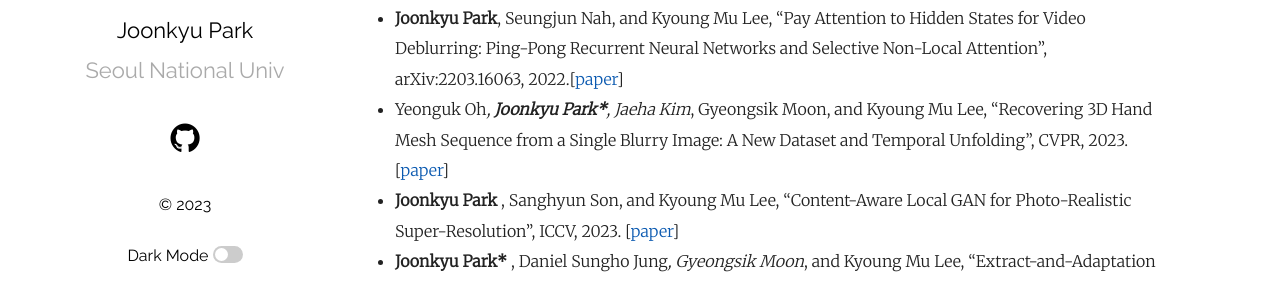
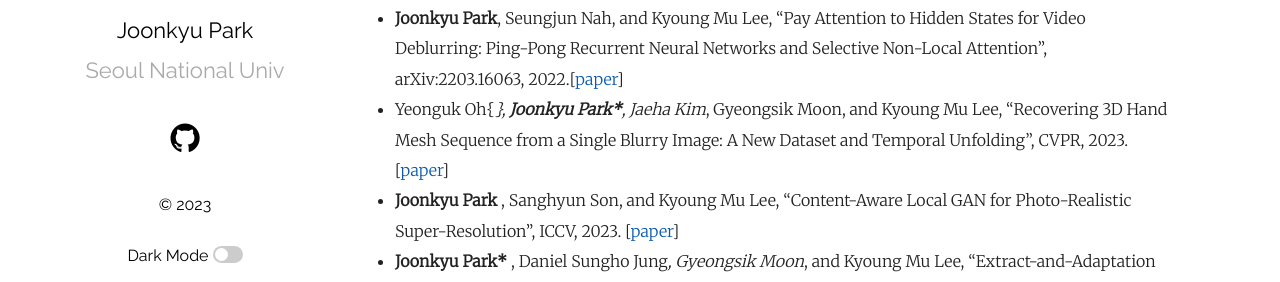
Before and after one commit to jkpark0825/jkpark0825_2.github.io, a Jekyll site: the page built from _posts/2021-10-18-welcome-to-jekyll.markdown, in a window 1280 px wide. Shown: the part 314-596 px from the top of the page. Built offline with Jekyll 4.4.1, drawn with Linux system fonts in a browser that asks for light colours.

```diff
--- a/_posts/2021-10-18-welcome-to-jekyll.markdown
+++ b/_posts/2021-10-18-welcome-to-jekyll.markdown
@@ -7,7 +7,7 @@ date:   2021-02-18 14:59:54 +0900
 - Hongsuk Choi, Gyeongsik Moon, <strong>Joonkyu Park</strong>, and Kyoung Mu Lee, "Learning to Estimate Robust 3D Human Mesh from In-the-Wild Crowded Scenes," CVPR, 2022.[[paper](https://arxiv.org/pdf/2104.07300.pdf)]
 - <strong>Joonkyu Park</strong>, Yeonguk Oh, Gyeongsik Moon, Hongsuk Choi, and Kyoung Mu Lee, “HandOccNet: Occlusion-Robust 3D Hand Mesh Estimation Network,” CVPR, 2022.[[paper](https://arxiv.org/abs/2203.14564)]
 - <strong>Joonkyu Park</strong>, Seungjun Nah, and Kyoung Mu Lee, "Pay Attention to Hidden States for Video Deblurring: Ping-Pong Recurrent Neural Networks and Selective Non-Local Attention", arXiv:2203.16063, 2022.[[paper](https://arxiv.org/abs/2203.16063)]
-- Yeonguk Oh*, <strong>Joonkyu Park*</strong>, Jaeha Kim*, Gyeongsik Moon, and Kyoung Mu Lee, "Recovering 3D Hand Mesh Sequence from a Single Blurry Image:
+- Yeonguk Oh{*}, <strong>Joonkyu Park*</strong>, Jaeha Kim*, Gyeongsik Moon, and Kyoung Mu Lee, "Recovering 3D Hand Mesh Sequence from a Single Blurry Image:
 A New Dataset and Temporal Unfolding", CVPR, 2023. [[paper](https://arxiv.org/pdf/2303.15417.pdf)]
 - <strong>Joonkyu Park </strong>, Sanghyun Son, and Kyoung Mu Lee, "Content-Aware Local GAN for Photo-Realistic Super-Resolution", ICCV, 2023. [[paper](https://openaccess.thecvf.com/content/ICCV2023/papers/Park_Content-Aware_Local_GAN_for_Photo-Realistic_Super-Resolution_ICCV_2023_paper.pdf)]
 - <strong>Joonkyu Park* </strong>, Daniel Sungho Jung*, Gyeongsik Moon*, and Kyoung Mu Lee, "Extract-and-Adaptation Network for 3D Interacting Hand Mesh Recovery", ICCVW (Oral), 2023. [[paper](https://openaccess.thecvf.com/content/ICCV2023W/CV4Metaverse/papers/Park_Extract-and-Adaptation_Network_for_3D_Interacting_Hand_Mesh_Recovery_ICCVW_2023_paper.pdf)]
```
